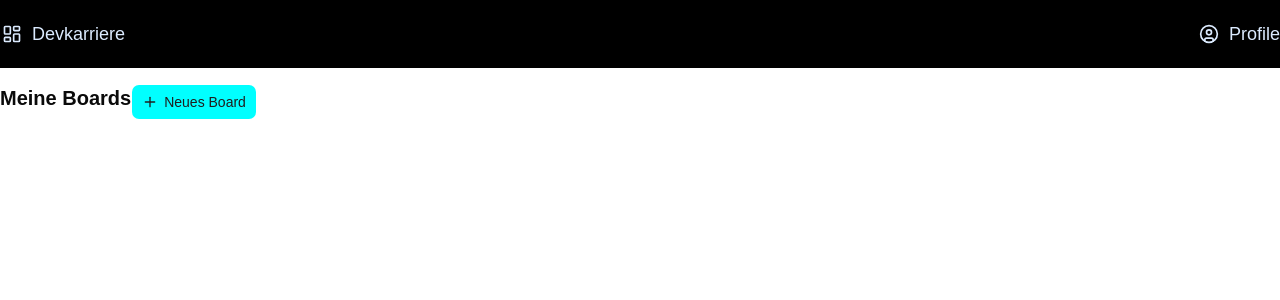
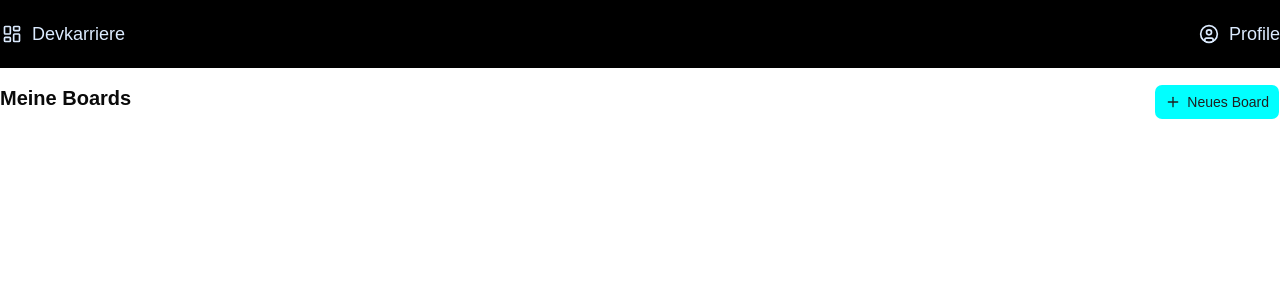
Before and after one commit to wehrend/devboard, a React (Vite) app: page /devboard/boards in a window 1280 px wide. Shown: the top 300 px of the page. Built offline with nearby package versions, Linux system fonts and the light colour scheme.

Commit message:
fix typo in button position

```diff
--- a/src/pages/BoardOverview/BoardOverview.tsx
+++ b/src/pages/BoardOverview/BoardOverview.tsx
@@ -45,7 +45,7 @@ export default function BoardOverview() {
 
   return (
     <>
-      <div className="place-content-betwee flex flex-row">
+      <div className="place-content-between flex flex-row">
         <h1 className="text-xl font-bold">Meine Boards</h1>
         <Dialog>
           <DialogTrigger>
```
